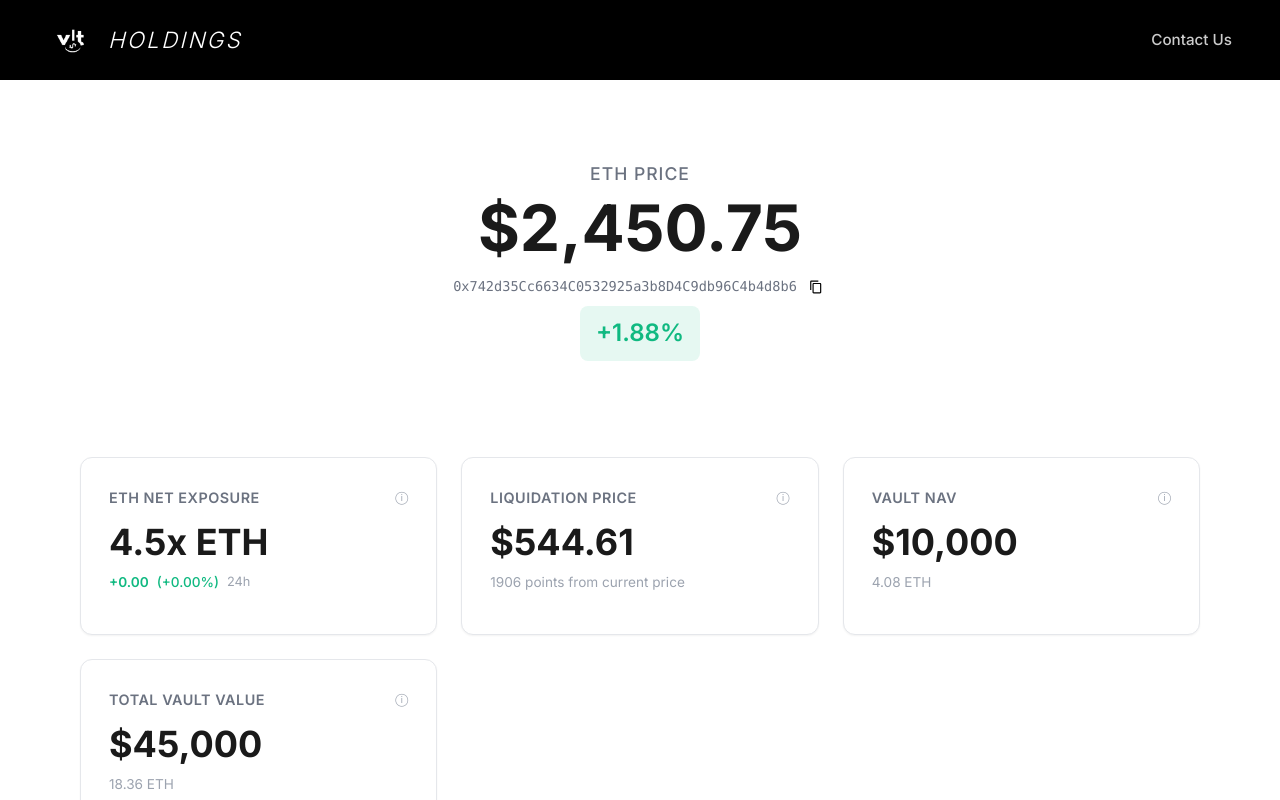
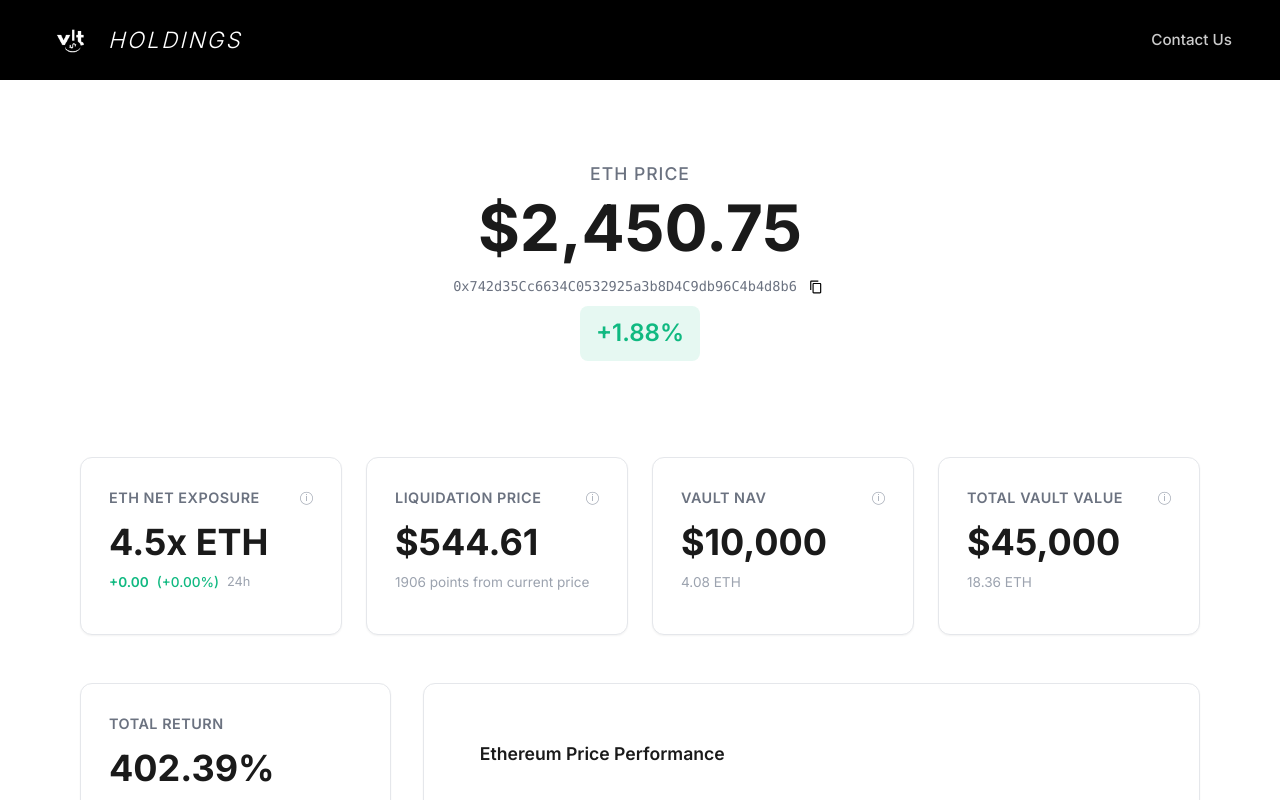
Before and after one commit to charlie-818/vaulto-holdings, a React (Create React App) app: page / in a window 1280 px wide. Shown: the top 800 px of the page. Built offline with nearby package versions, Linux system fonts and the light colour scheme; no server answers; the HTML template or start-up script is replaced by a standard one.

Commit message:
Fix metrics grid layout to keep all four boxes on one line

```diff
--- a/src/components/Dashboard.css
+++ b/src/components/Dashboard.css
@@ -124,7 +124,7 @@
 
 .metrics-grid {
   display: grid;
-  grid-template-columns: repeat(auto-fit, minmax(280px, 1fr));
+  grid-template-columns: repeat(4, 1fr);
   gap: 1.5rem;
 }
 
```
